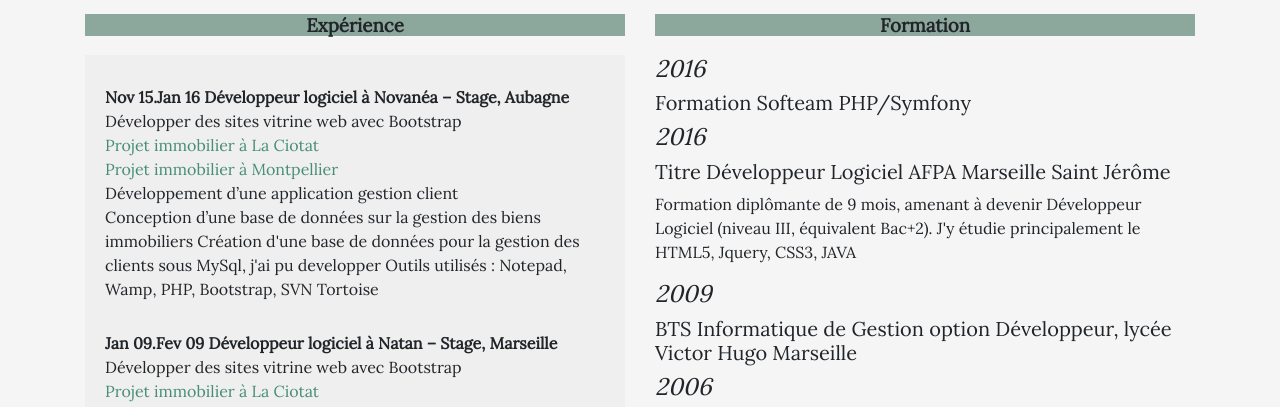
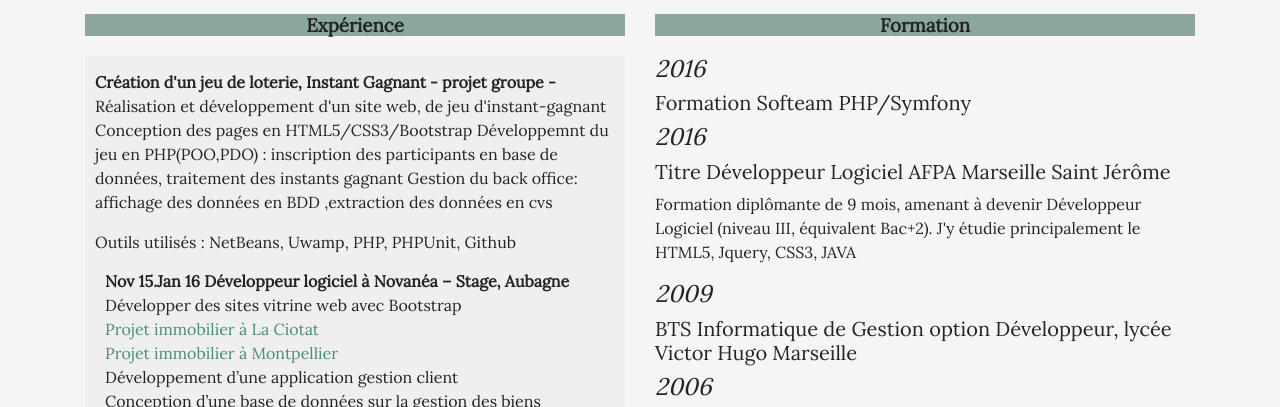
Before and after one commit to aaboudou/CV2, a plain HTML site: page index.html in a window 1280 px wide. Shown: the part 346-753 px from the top of the page. Drawn offline with Linux system fonts and the light colour scheme.

Commit message:
Update index.html

```diff
--- a/index.html
+++ b/index.html
@@ -37,6 +37,12 @@ and open the template in the editor.
                     <h3>Expérience</h3>
                     <div id="experience">
                         <section>
+                            <div class="titre"> Création d'un jeu de loterie, Instant Gagnant - projet groupe - </div>
+                            <p> Réalisation et développement d'un site web, de jeu d'instant-gagnant
+                                Conception des pages en HTML5/CSS3/Bootstrap
+                                Développemnt du jeu en PHP(POO,PDO) : inscription des participants en base de données, traitement des instants gagnant
+                                Gestion du back office: affichage des données en BDD ,extraction des données en cvs</p>
+                                Outils utilisés : NetBeans, Uwamp, PHP, PHPUnit, Github
 
                         <section>
                             <div class="titre"> Nov 15.Jan 16 Développeur logiciel à Novanéa – Stage, Aubagne</div>
```
